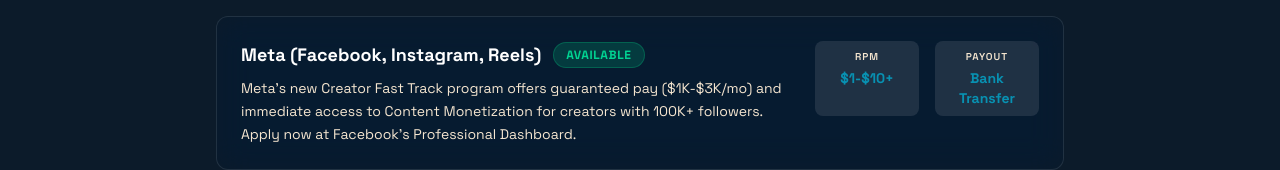
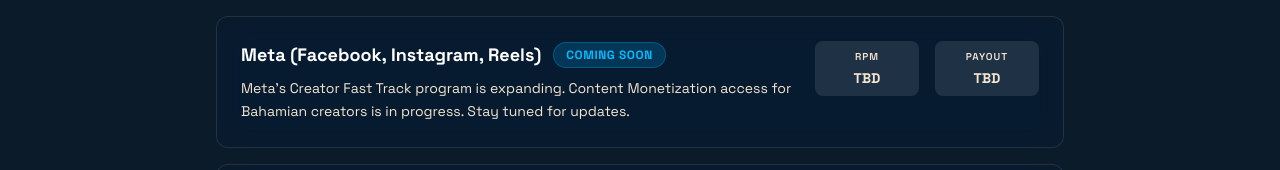
Before and after one commit to gmr0780/Bahamas-Creator-Economy, a Next.js app: page /platforms in a window 1280 px wide. Shown: the part 782-952 px from the top of the page. Built offline with nearby package versions, Linux system fonts and the light colour scheme; no server answers; the database is empty.

Commit message:
Meta status: COMING SOON, in progress

```diff
--- a/src/app/platforms/page.tsx
+++ b/src/app/platforms/page.tsx
@@ -36,11 +36,11 @@
   },
   {
     name: "Meta (Facebook, Instagram, Reels)",
-    status: "AVAILABLE",
+    status: "COMING SOON",
     requirements:
-      "Meta's new Creator Fast Track program offers guaranteed pay ($1K-$3K/mo) and immediate access to Content Monetization for creators with 100K+ followers. Apply now at Facebook's Professional Dashboard.",
-    rpm: "$1-$10+",
-    payout: "Bank Transfer",
+      "Meta's Creator Fast Track program is expanding. Content Monetization access for Bahamian creators is in progress. Stay tuned for updates.",
+    rpm: "TBD",
+    payout: "TBD",
   },
   {
     name: "TikTok Creator Rewards",
```
